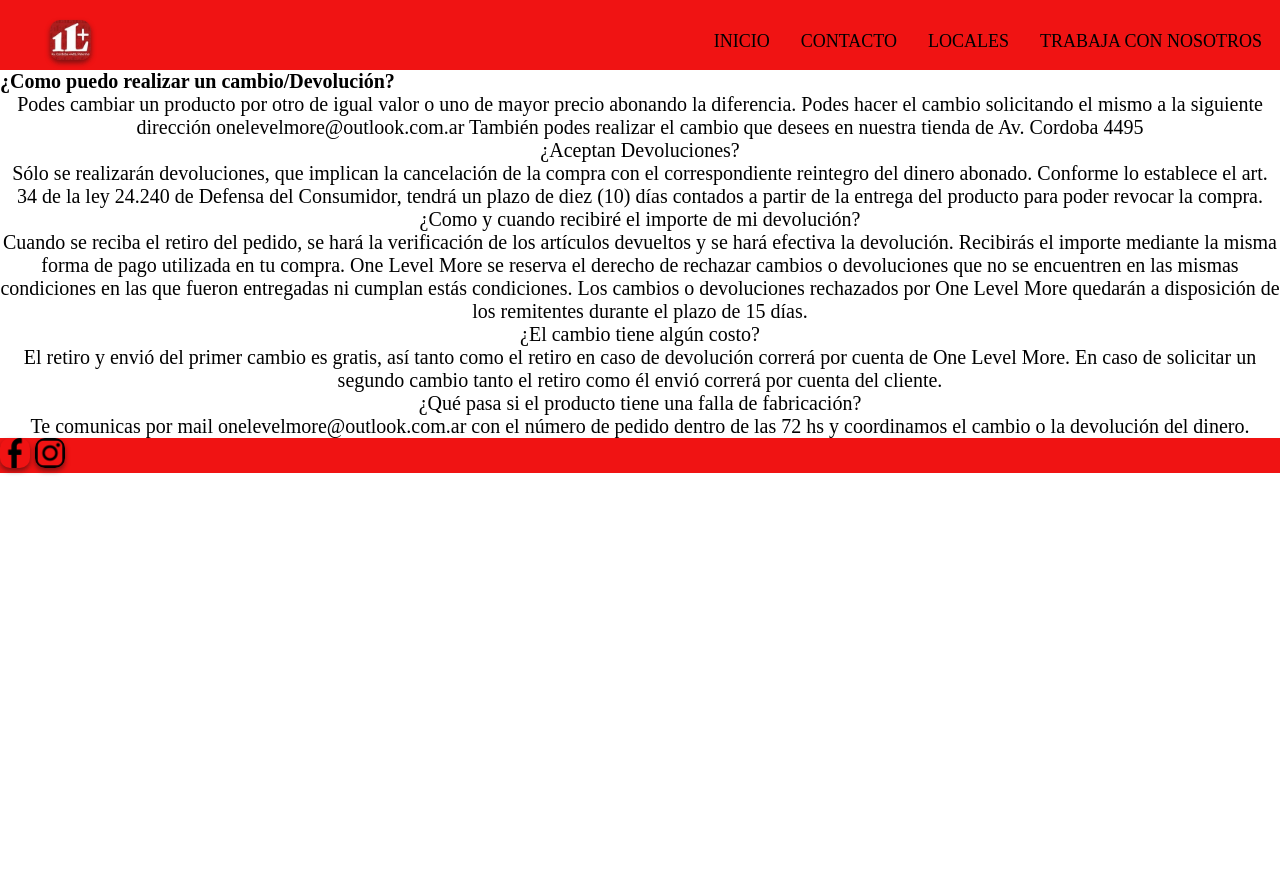
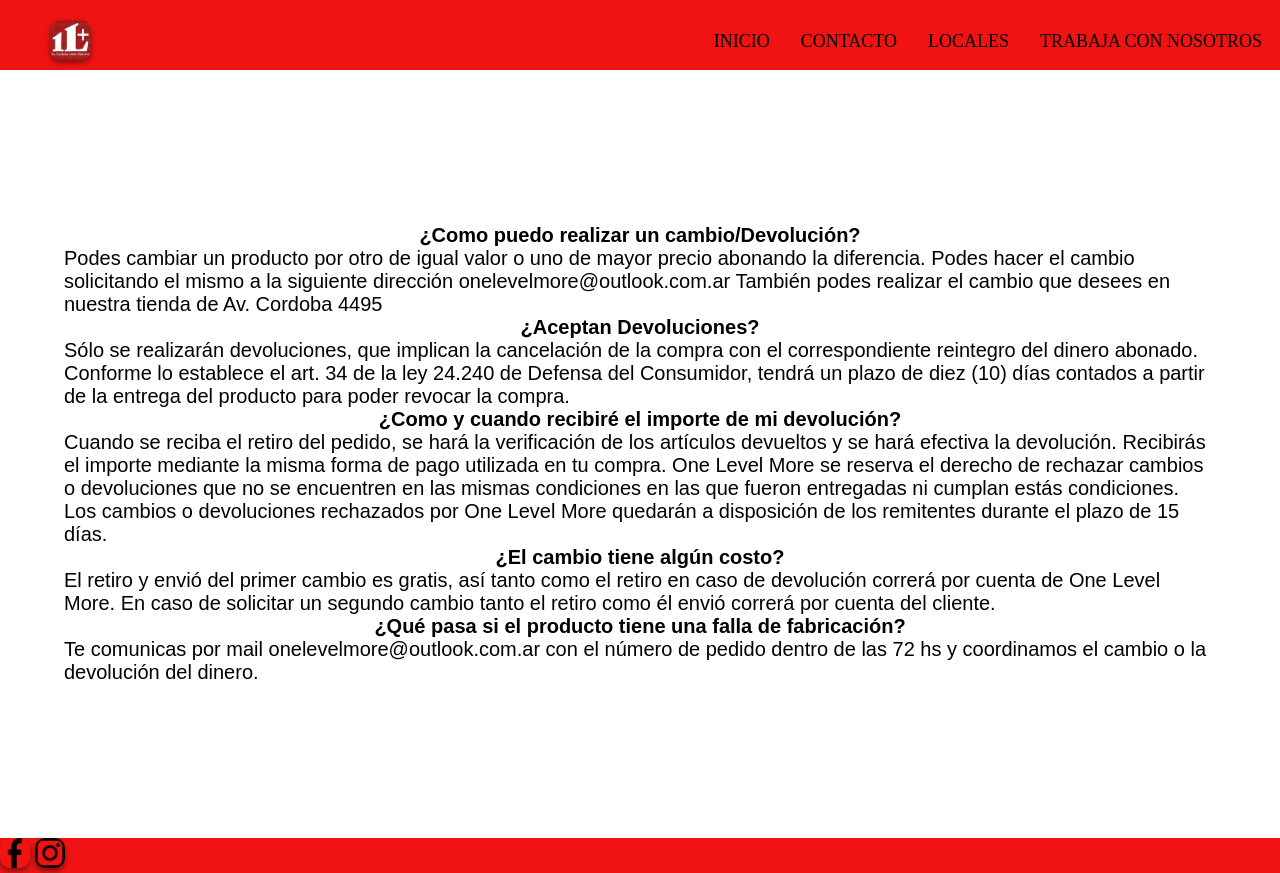
Before and after one commit to sabv1984/sabv, a website: page pages/Preguntas_Frecuentes.html in a window 1280 px wide. Before the commit the page ends 800 px from the top, so only its background shows below. Drawn offline with nearby package versions, Linux system fonts and the light colour scheme.

Commit message:
Arreglando Page Preguntas

```diff
--- a/pages/Preguntas_Frecuentes.html
+++ b/pages/Preguntas_Frecuentes.html
@@ -30,34 +30,31 @@
     </ul>
   </nav>
   </header>
+
     <main>
       <div class="contenedor">
-        <h1>¿Como puedo realizar un cambio/Devolución?</h1> </div>
+        <h1>¿Como puedo realizar un cambio/Devolución?</h1>
+          <p>Podes cambiar un producto por otro de igual valor o uno de mayor precio abonando la diferencia.
+            Podes hacer el cambio solicitando el mismo a la siguiente dirección onelevelmore@outlook.com.ar
+            También podes realizar el cambio que desees en nuestra tienda de Av. Cordoba 4495</p>
 
-      <p align="center"> Podes cambiar un producto por otro de igual valor o uno de mayor precio abonando la diferencia.
-                         Podes hacer el cambio solicitando el mismo a la siguiente dirección onelevelmore@outlook.com.ar
-                         También podes realizar el cambio que desees en nuestra tienda de Av. Cordoba 4495</p>
-      <p align="center">¿Aceptan Devoluciones?</p>
-      <p align="center">Sólo se realizarán devoluciones, que implican la cancelación de la compra con el correspondiente reintegro del dinero abonado.
-                        Conforme lo establece el art. 34 de la ley 24.240 de Defensa del Consumidor, tendrá un plazo de diez (10) días contados a partir de la entrega del producto para poder revocar la compra.</p>
-      <p align="center">¿Como y cuando recibiré el importe de mi devolución?</p>
-      <p align="center">Cuando se reciba el retiro del pedido, se hará la verificación de los artículos devueltos y se hará efectiva la devolución.
-                        Recibirás el importe mediante la misma forma de pago utilizada en tu compra.
-                        One Level More se reserva el derecho de rechazar cambios o devoluciones que no se encuentren en las mismas condiciones en las que fueron entregadas ni cumplan estás condiciones.
-                        Los cambios o devoluciones rechazados por One Level More quedarán a disposición de los remitentes durante el plazo de 15 días.</p>
-      <p align="center">¿El cambio tiene algún costo?</p>
-      <p align="center">El retiro y envió del primer cambio es gratis, así tanto como el retiro en caso de devolución correrá por cuenta de One Level More.
-                        En caso de solicitar un segundo cambio tanto el retiro como él envió correrá por cuenta del cliente.</p>
-      <p align="center">¿Qué pasa si el producto tiene una falla de fabricación?</p>
-      <p align="center">Te comunicas por mail onelevelmore@outlook.com.ar con el número de pedido dentro de las 72 hs y coordinamos el cambio o la devolución del dinero.</p>
-      <p align="center"></p>
-      <p align="center"></p>
-      <p align="center"></p>
-      <p align="center"></p>
-      <p align="center"></p>
-      <p align="center"></p>
+        <h2>¿Aceptan Devoluciones?</h2>
+          <p>Sólo se realizarán devoluciones, que implican la cancelación de la compra con el correspondiente reintegro del dinero abonado.
+            Conforme lo establece el art. 34 de la ley 24.240 de Defensa del Consumidor, tendrá un plazo de diez (10) días contados a partir de la entrega del producto para poder revocar la compra. </p>
 
+        <h3>¿Como y cuando recibiré el importe de mi devolución?</h3>
+          <p>Cuando se reciba el retiro del pedido, se hará la verificación de los artículos devueltos y se hará efectiva la devolución.
+            Recibirás el importe mediante la misma forma de pago utilizada en tu compra.
+            One Level More se reserva el derecho de rechazar cambios o devoluciones que no se encuentren en las mismas condiciones en las que fueron entregadas ni cumplan estás condiciones.
+            Los cambios o devoluciones rechazados por One Level More quedarán a disposición de los remitentes durante el plazo de 15 días.</p>
 
+        <h4>¿El cambio tiene algún costo? </h4>
+          <p>El retiro y envió del primer cambio es gratis, así tanto como el retiro en caso de devolución correrá por cuenta de One Level More.
+            En caso de solicitar un segundo cambio tanto el retiro como él envió correrá por cuenta del cliente.</p>
+
+        <h5>¿Qué pasa si el producto tiene una falla de fabricación?</h5>
+          <p>Te comunicas por mail onelevelmore@outlook.com.ar con el número de pedido dentro de las 72 hs y coordinamos el cambio o la devolución del dinero.</p>
+      </div>
     </main>
     <footer class="container-fluid h-50">
       <div class="col-1 d-flex justify-content-between align-items-center">
--- a/scss/style.scss
+++ b/scss/style.scss
@@ -6,7 +6,15 @@
     list-style: none;
     box-sizing: border-box;
 }
-
+.contenedor{
+    margin: 5%;
+    height: 80vh;
+    display: flex;
+    font-family: sans-serif;
+    justify-content: center;
+    align-items: center;
+    flex-direction: column;
+}
 .conteiner{
     width: 99vw;
     max-width: 1500px;
```
Also changed, not shown: css/style.css.
